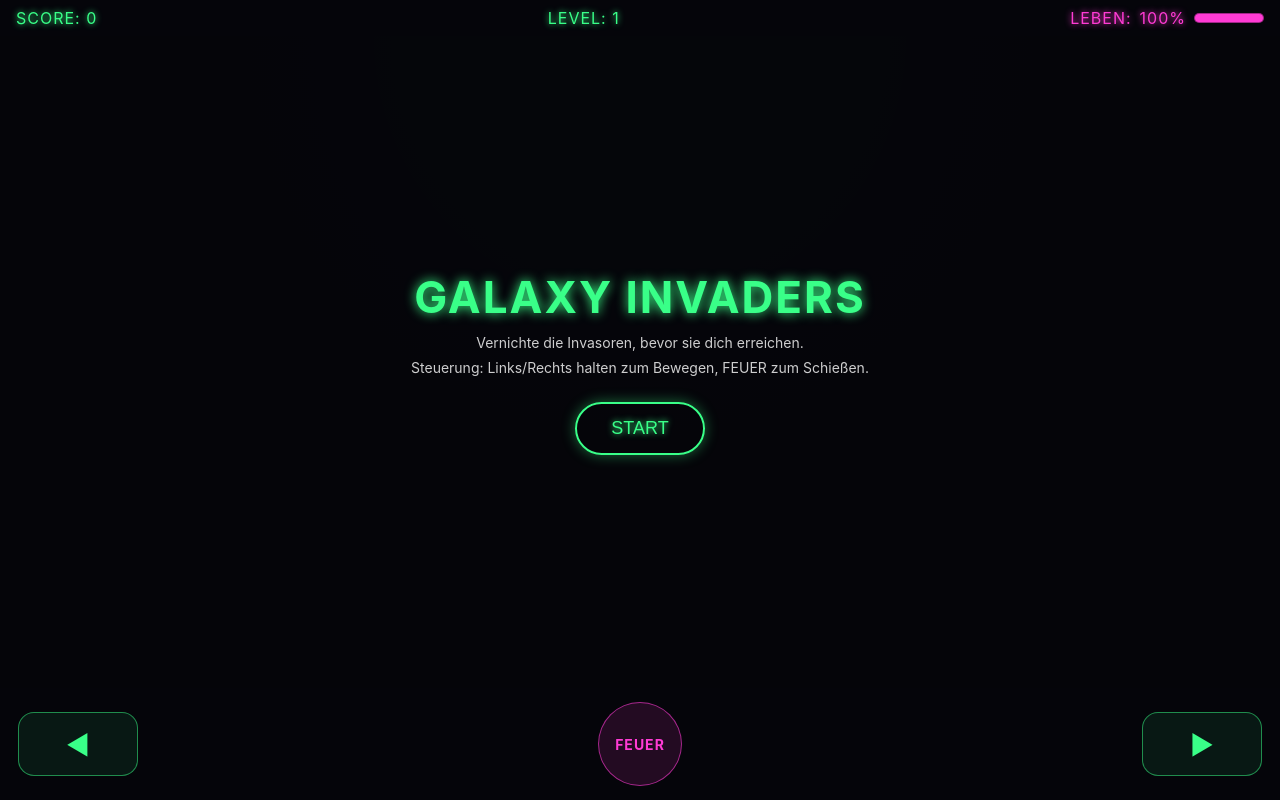
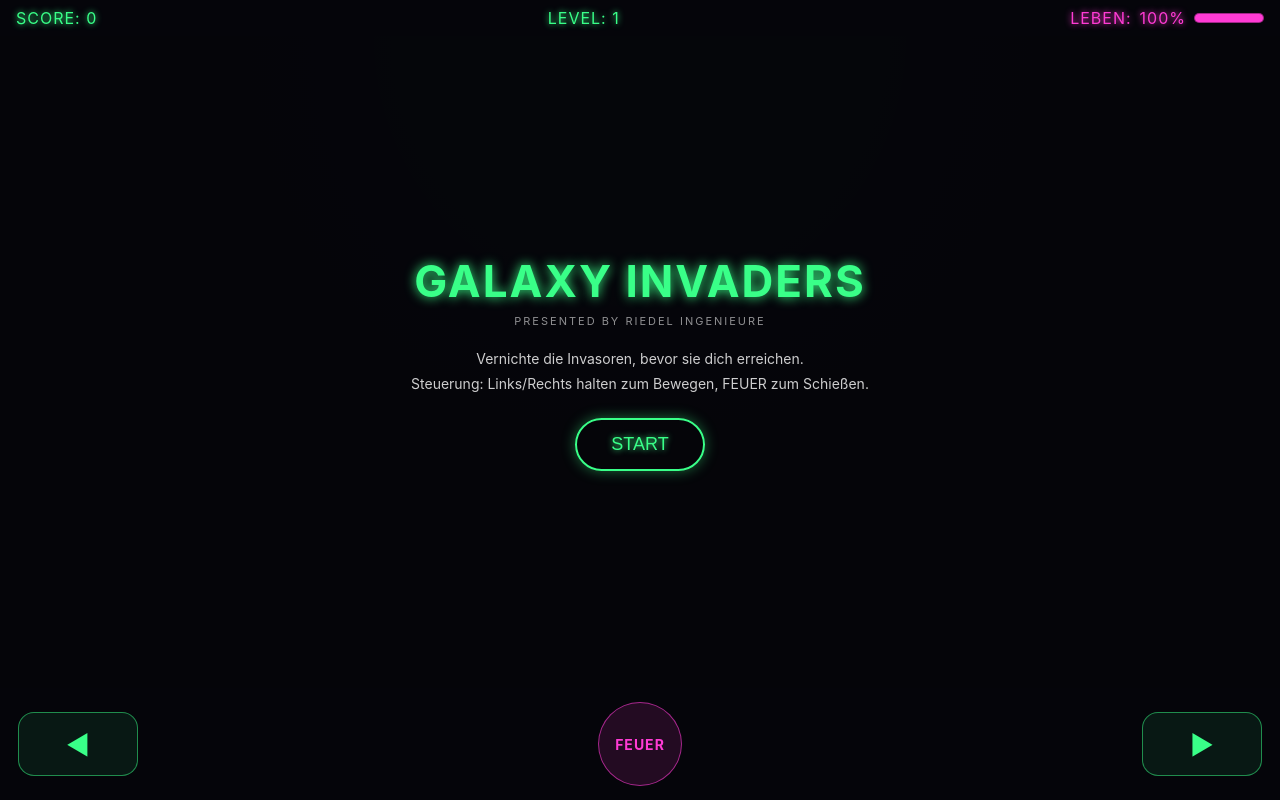
Before and after one commit to dirkriedel-ui/galaxy-invaders, a plain HTML site: page index.html in a window 1280 px wide. Drawn offline with Linux system fonts and the light colour scheme.

Commit message:
Startbildschirm: presented by Riedel Ingenieure

```diff
--- a/index.html
+++ b/index.html
@@ -123,6 +123,13 @@
     letter-spacing:2px;
   }
   #overlay p{ opacity:0.8; margin:4px 0; font-size:14px; }
+  #presented-by{
+    opacity:0.55 !important;
+    font-size:11px !important;
+    letter-spacing:2px;
+    text-transform:uppercase;
+    margin:0 0 18px 0 !important;
+  }
   #overlay .big-msg{
     font-size:clamp(20px,6vw,30px);
     color:var(--neon2);
@@ -159,6 +166,7 @@
     <canvas id="game"></canvas>
     <div id="overlay">
       <h1>GALAXY INVADERS</h1>
+      <p id="presented-by">presented by Riedel Ingenieure</p>
       <p id="overlay-sub">Vernichte die Invasoren, bevor sie dich erreichen.</p>
       <p id="overlay-sub2">Steuerung: Links/Rechts halten zum Bewegen, FEUER zum Schießen.</p>
       <div id="overlay-msg" class="big-msg hidden"></div>
```
